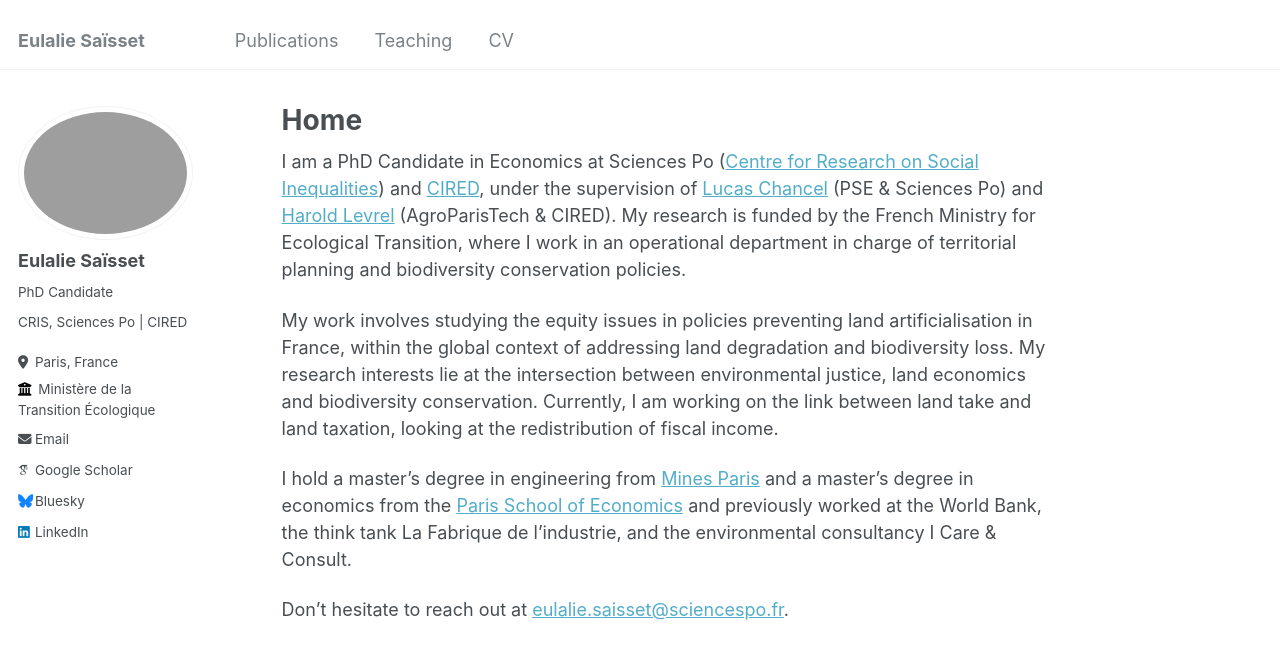
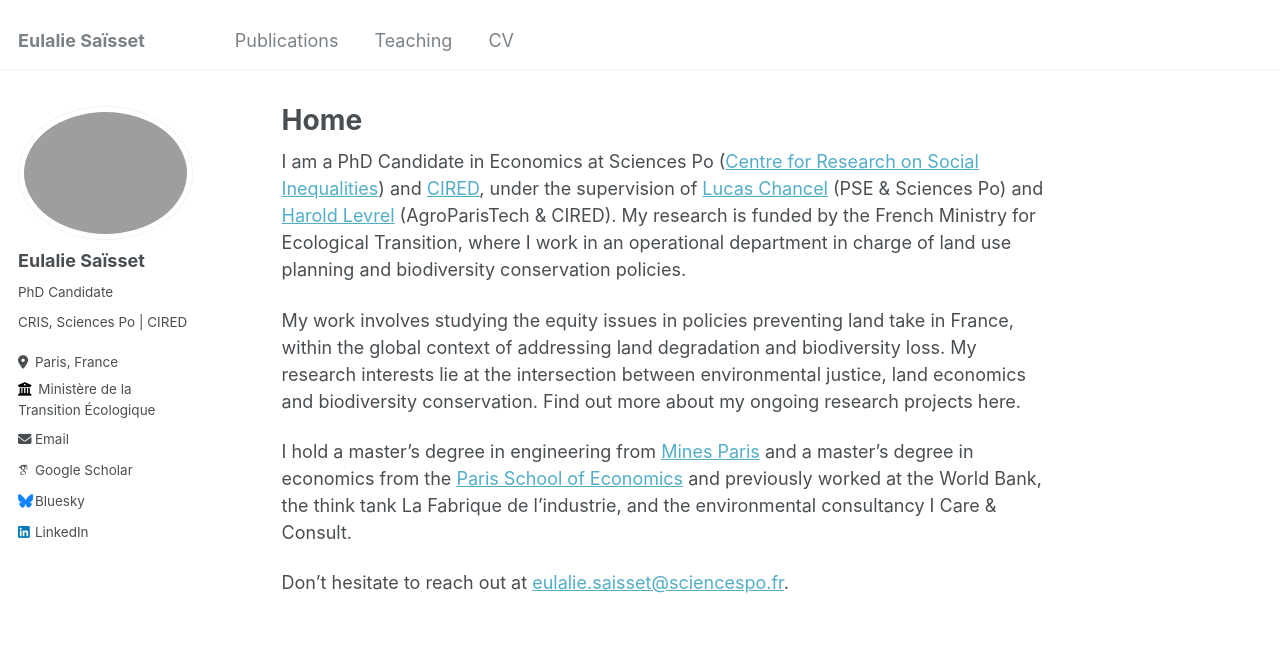
Before and after one commit to eulaliesaisset/eulaliesaisset.github.io, a Jekyll site: the page built from _pages/about.md, in a window 1280 px wide. Shown: the top 659 px of the page. Built offline with Jekyll 4.4.1, drawn with Linux system fonts in a browser that asks for light colours; some web fonts are replaced.

Commit message:
Update about.md

```diff
--- a/_pages/about.md
+++ b/_pages/about.md
@@ -7,9 +7,9 @@ redirect_from:
   - /about.html
 ---
 
-I am a PhD Candidate in Economics at Sciences Po ([Centre for Research on Social Inequalities](https://www.sciencespo.fr/osc/en.html)) and [CIRED](https://www.centre-cired.fr/), under the supervision of [Lucas Chancel](https://lucaschancel.com/) (PSE & Sciences Po) and [Harold Levrel](https://www.centre-cired.fr/harold-levrel/) (AgroParisTech & CIRED). My research is funded by the French Ministry for Ecological Transition, where I work in an operational department in charge of territorial planning and biodiversity conservation policies.
+I am a PhD Candidate in Economics at Sciences Po ([Centre for Research on Social Inequalities](https://www.sciencespo.fr/osc/en.html)) and [CIRED](https://www.centre-cired.fr/), under the supervision of [Lucas Chancel](https://lucaschancel.com/) (PSE & Sciences Po) and [Harold Levrel](https://www.centre-cired.fr/harold-levrel/) (AgroParisTech & CIRED). My research is funded by the French Ministry for Ecological Transition, where I work in an operational department in charge of land use planning and biodiversity conservation policies.
 
-My work involves studying the equity issues in policies preventing land artificialisation in France, within the global context of addressing land degradation and biodiversity loss. My research interests lie at the intersection between environmental justice, land economics and biodiversity conservation. Currently, I am working on the link between land take and land taxation, looking at the redistribution of fiscal income.
+My work involves studying the equity issues in policies preventing land take in France, within the global context of addressing land degradation and biodiversity loss. My research interests lie at the intersection between environmental justice, land economics and biodiversity conservation. Find out more about my ongoing research projects here.
 
 I hold a master's degree in engineering from [Mines Paris](https://www.minesparis.psl.eu/en/home/) and a master's degree in economics from the [Paris School of Economics](https://www.parisschoolofeconomics.eu/en/teaching/masters-program/ppd-public-policy-and-development/) and previously worked at the World Bank, the think tank La Fabrique de l'industrie, and the environmental consultancy I Care & Consult.
 
```
